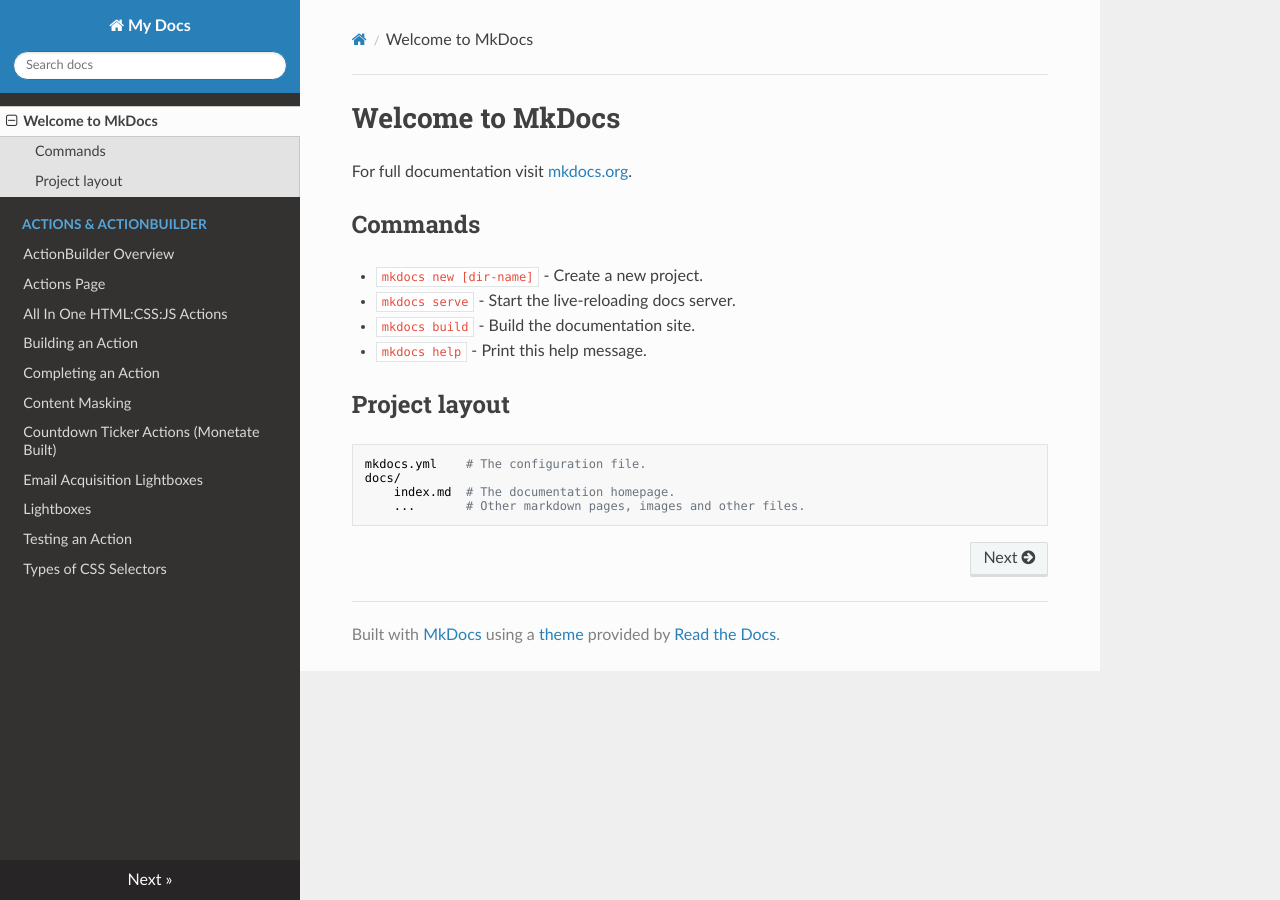
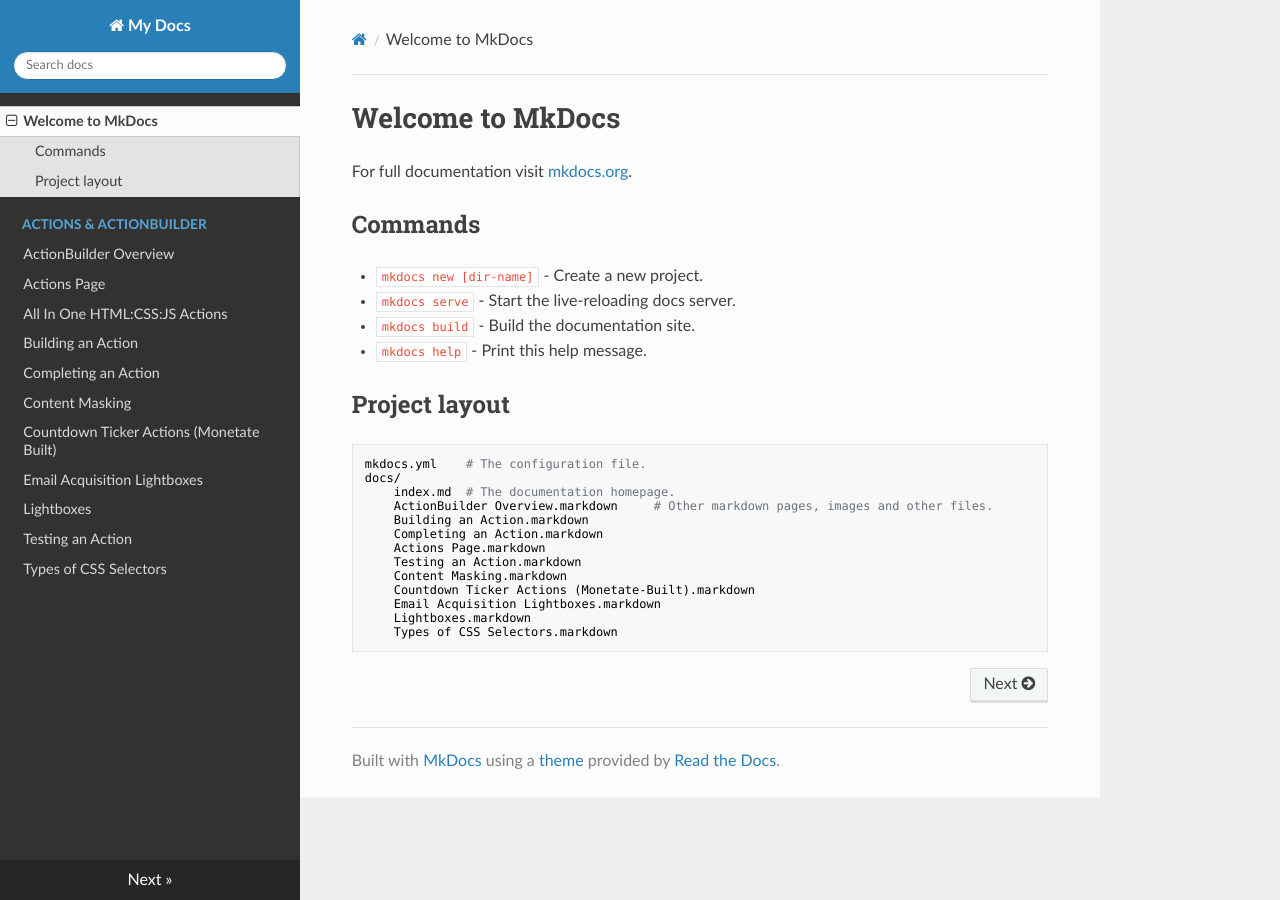
Before and after one commit to CodenameVera/drunken-wookie, an MkDocs documentation site: the page built from docs/index.md, in a window 1280 px wide. Built offline with MkDocs 1.6.1, drawn with Linux system fonts in a browser that asks for light colours; nearby versions of some CDN libraries.

Commit message:
added toc

```diff
--- a/docs/index.md
+++ b/docs/index.md
@@ -14,4 +14,13 @@
     mkdocs.yml    # The configuration file.
     docs/
         index.md  # The documentation homepage.
-        ...       # Other markdown pages, images and other files.
+        ActionBuilder Overview.markdown     # Other markdown pages, images and other files.
+        Building an Action.markdown
+        Completing an Action.markdown
+        Actions Page.markdown
+        Testing an Action.markdown
+        Content Masking.markdown
+        Countdown Ticker Actions (Monetate-Built).markdown
+        Email Acquisition Lightboxes.markdown
+        Lightboxes.markdown
+        Types of CSS Selectors.markdown
```
